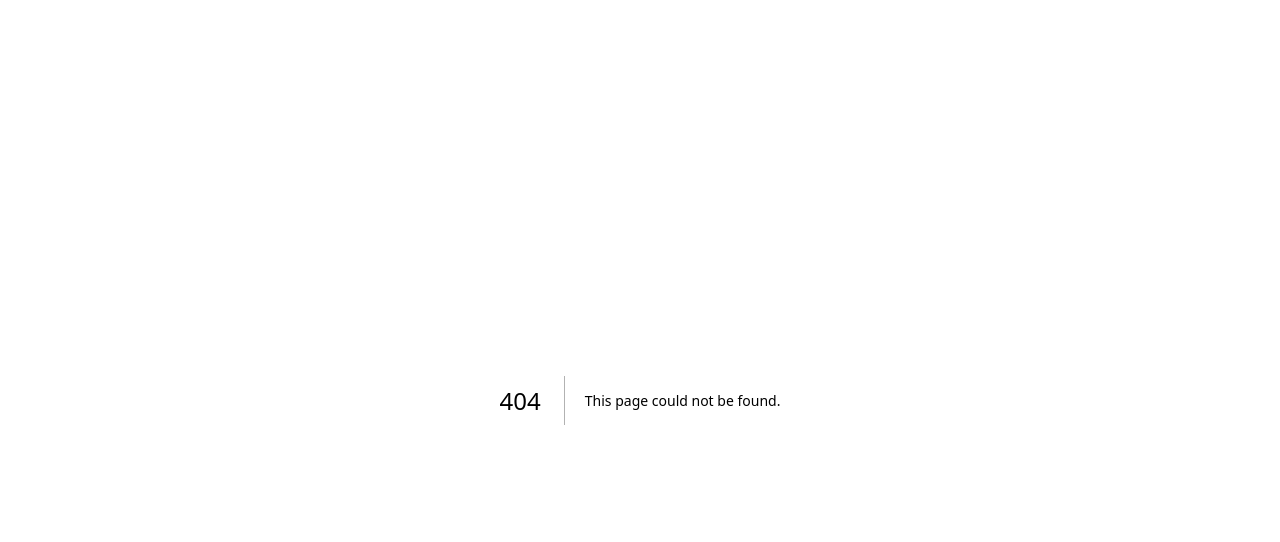
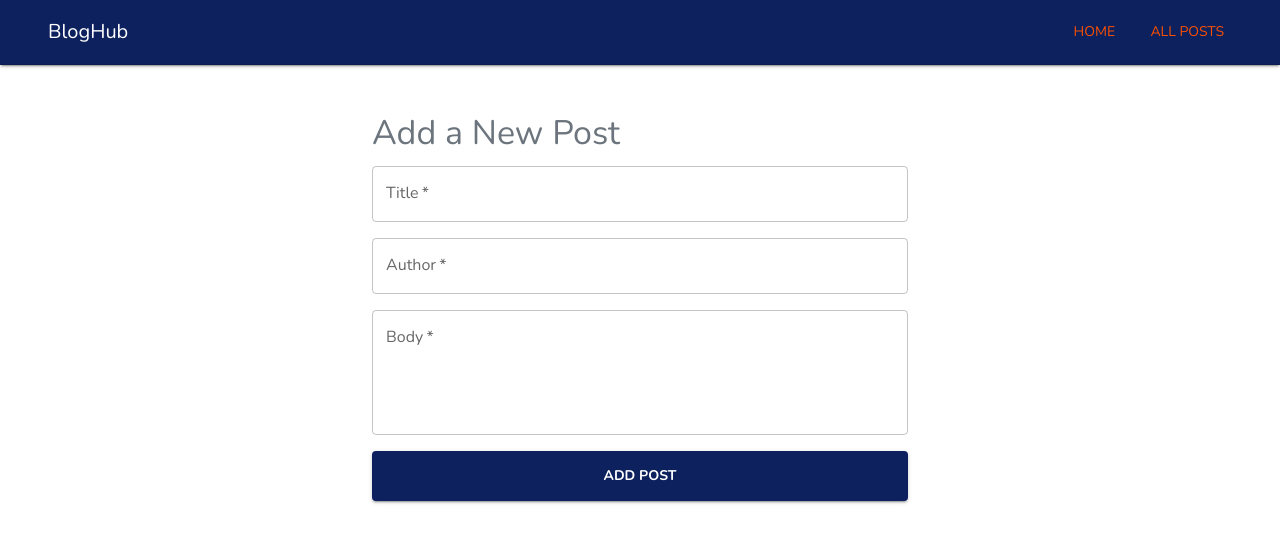
Before and after one commit to jaiatearth/blog-dashboard, a Next.js app: page /write in a window 1280 px wide. Before the commit this address had no page. Shown: the top 542 px of the page. Built offline with nearby package versions, Linux system fonts and the light colour scheme; no server answers.

Commit message:
Add header for easy navigation & add form for new posts and uopdate styles

```diff
--- a/src/app/components/AllPosts.tsx
+++ b/src/app/components/AllPosts.tsx
@@ -33,7 +33,7 @@ export const AllPosts = () => {
   const totalPosts: Post[] = Array.isArray(posts) ? posts : [];
 
   return (
-    <Box sx={{ p: 6 }}>
+    <Box sx={{ p: 4, pt: 1 }}>
       <Grid container spacing={3}>
         {totalPosts?.map((post) => (
           <Grid item key={post.id} xs={12} sm={6} md={4}>
--- /dev/null
+++ b/src/app/components/Header.tsx
@@ -0,0 +1,47 @@
+"use client";
+
+import Link from "next/link";
+import { AppBar, Toolbar, Typography, Button, Box } from "@mui/material";
+import { usePathname } from "next/navigation";
+
+export default function Header() {
+  const pathname = usePathname();
+
+  return (
+    <AppBar
+      elevation={2}
+      position="fixed"
+      sx={{
+        borderBottom: 1,
+        borderColor: "divider",
+        px: 3,
+        backgroundColor: "primary.main",
+        mb: 4,
+      }}
+    >
+      <Toolbar sx={{ display: "flex", justifyContent: "space-between" }}>
+        <Typography variant="h6" component="div">
+          BlogHub
+        </Typography>
+
+        <Box sx={{ display: "flex", gap: 2, fontWeight: "600" }}>
+          {pathname !== "/" && (
+            <Button color="secondary" component={Link} href="/">
+              Home
+            </Button>
+          )}
+          {pathname !== "/posts" && (
+            <Button color="secondary" component={Link} href="/posts">
+              All Posts
+            </Button>
+          )}
+          {pathname !== "/write" && (
+            <Button color="secondary" component={Link} href="/write">
+              Write
+            </Button>
+          )}
+        </Box>
+      </Toolbar>
+    </AppBar>
+  );
+}
--- a/src/app/layout.tsx
+++ b/src/app/layout.tsx
@@ -3,19 +3,26 @@
 import { Provider } from "react-redux";
 import { store } from "@/redux/store";
 import dynamic from "next/dynamic";
-import { CssBaseline } from "@mui/material";
+import { CssBaseline, Box } from "@mui/material";
 import { ReactNode } from "react";
+import Header from "@/app/components/Header";
+import { usePathname } from "next/navigation";
 
 const ThemeRegistry = dynamic(() => import("./ThemeRegistry"), { ssr: false });
 
 export default function RootLayout({ children }: { children: ReactNode }) {
+  const pathname = usePathname();
+  const showHeader = pathname === "/posts" || pathname === "/write";
+
   return (
     <html lang="en">
       <body>
         <Provider store={store}>
           <ThemeRegistry>
             <CssBaseline />
-            {children}
+            {showHeader && <Header />}
+            <Box sx={{ mt: 10 }}>{children}</Box>
+            {/* {children} */}
           </ThemeRegistry>
         </Provider>
       </body>
--- a/src/app/page.tsx
+++ b/src/app/page.tsx
@@ -69,7 +69,7 @@ export default function Home() {
               letterSpacing: "2px",
               display: "flex",
               alignItems: "center",
-              gap: "8px", // Space between icon and text
+              gap: "8px",
             }}
             onClick={() => router.push("/write")}
           >
--- a/src/app/posts/[id]/page.tsx
+++ b/src/app/posts/[id]/page.tsx
@@ -6,5 +6,5 @@ export default async function PostDetailPage({ params }: { params: Promise<{ id?
 
   if (!id) return notFound();
 
-  return <PostDetail id={id} />;
+  return <PostDetail />;
 }
--- a/src/app/posts/page.tsx
+++ b/src/app/posts/page.tsx
@@ -12,9 +12,7 @@ export default function PostsPage() {
           width: "100%",
           backgroundColor: "white",
           zIndex: 1000,
-          borderBottom: "5px solid",
-          borderColor: "secondary.main",
-          pt: 3,
+          pt: 10,
           pl: 6,
           pb: 2,
         }}
@@ -33,6 +31,5 @@ export default function PostsPage() {
         <AllPosts />
       </Box>
     </main>
-
   );
 }
--- /dev/null
+++ b/src/app/write/form.tsx
@@ -0,0 +1,113 @@
+import { useState } from "react";
+import { useAddPostMutation, useGetPostsQuery } from "@/redux/apiDetail";
+import {
+  Box,
+  TextField,
+  Button,
+  Snackbar,
+  Alert,
+  AlertColor,
+  CircularProgress,
+} from "@mui/material";
+
+export const NewPostForm = () => {
+  const [title, setTitle] = useState("");
+  const [body, setBody] = useState("");
+  const [author, setAuthor] = useState("");
+  const [snackbar, setSnackbar] = useState<{
+    open: boolean;
+    message: string;
+    severity: AlertColor;
+  }>({
+    open: false,
+    message: "",
+    severity: "info",
+  });
+  const [addPost, { isLoading }] = useAddPostMutation();
+  const { data: posts } = useGetPostsQuery({});
+
+  const handleSubmit = async (e: React.FormEvent) => {
+    e.preventDefault();
+
+    if (!title || !body || !author) {
+      setSnackbar({ open: true, message: "Please fill in all fields!", severity: "error" });
+      return;
+    }
+
+    try {
+      const newPost = {
+        id: posts.length + 1,
+        title,
+        body,
+        author,
+        userId: Math.floor(Math.random() * 10),
+      };
+
+      await addPost(newPost).unwrap();
+
+      setSnackbar({ open: true, message: "Post added successfully!", severity: "success" });
+
+      setTitle("");
+      setBody("");
+      setAuthor("");
+    } catch (error) {
+      setSnackbar({ open: true, message: "Failed to add post", severity: "error" });
+      console.error(error);
+    }
+  };
+
+  return (
+    <Box
+      component="form"
+      onSubmit={handleSubmit}
+      sx={{ display: "flex", flexDirection: "column", gap: 2 }}
+    >
+      <TextField
+        label="Title"
+        value={title}
+        onChange={(e) => setTitle(e.target.value)}
+        fullWidth
+        required
+      />
+      <TextField
+        label="Author"
+        value={author}
+        onChange={(e) => setAuthor(e.target.value)}
+        fullWidth
+        required
+      />
+      <TextField
+        label="Body"
+        value={body}
+        onChange={(e) => setBody(e.target.value)}
+        fullWidth
+        required
+        multiline
+        rows={4}
+      />
+      <Button
+        type="submit"
+        variant="contained"
+        color="primary"
+        disabled={isLoading}
+        sx={{ height: "50px", fontWeight: "600" }}
+      >
+        {isLoading ? <CircularProgress size={24} /> : "Add Post"}
+      </Button>
+
+      <Snackbar
+        open={snackbar.open}
+        autoHideDuration={3000}
+        onClose={() => setSnackbar({ ...snackbar, open: false })}
+      >
+        <Alert
+          onClose={() => setSnackbar({ ...snackbar, open: false })}
+          severity={snackbar.severity}
+          variant="filled"
+        >
+          {snackbar.message}
+        </Alert>
+      </Snackbar>
+    </Box>
+  );
+};
--- /dev/null
+++ b/src/app/write/page.tsx
@@ -0,0 +1,15 @@
+"use client";
+
+import { NewPostForm } from "./form";
+import { Box, Typography } from "@mui/material";
+
+export default function WritePage() {
+  return (
+    <Box sx={{ p: 4, maxWidth: "600px", mx: "auto" }}>
+      <Typography variant="h4" gutterBottom>
+        Add a New Post
+      </Typography>
+      <NewPostForm />
+    </Box>
+  );
+}
--- a/src/redux/apiDetail.ts
+++ b/src/redux/apiDetail.ts
@@ -10,7 +10,14 @@ export const blogApi = createApi({
     getPostById: builder.query({
       query: (id) => `/posts/${id}`,
     }),
+    addPost: builder.mutation({
+      query: (newPost) => ({
+        url: "/posts",
+        method: "POST",
+        body: newPost,
+      }),
+    }),
   }),
 });
 
-export const { useGetPostsQuery, useGetPostByIdQuery } = blogApi;
+export const { useGetPostsQuery, useGetPostByIdQuery, useAddPostMutation } = blogApi;
```
Also changed, not shown: src/app/components/PostDetail.tsx (+43 -36 lines), src/app/components/PostGrid.tsx (+37 -15 lines).
